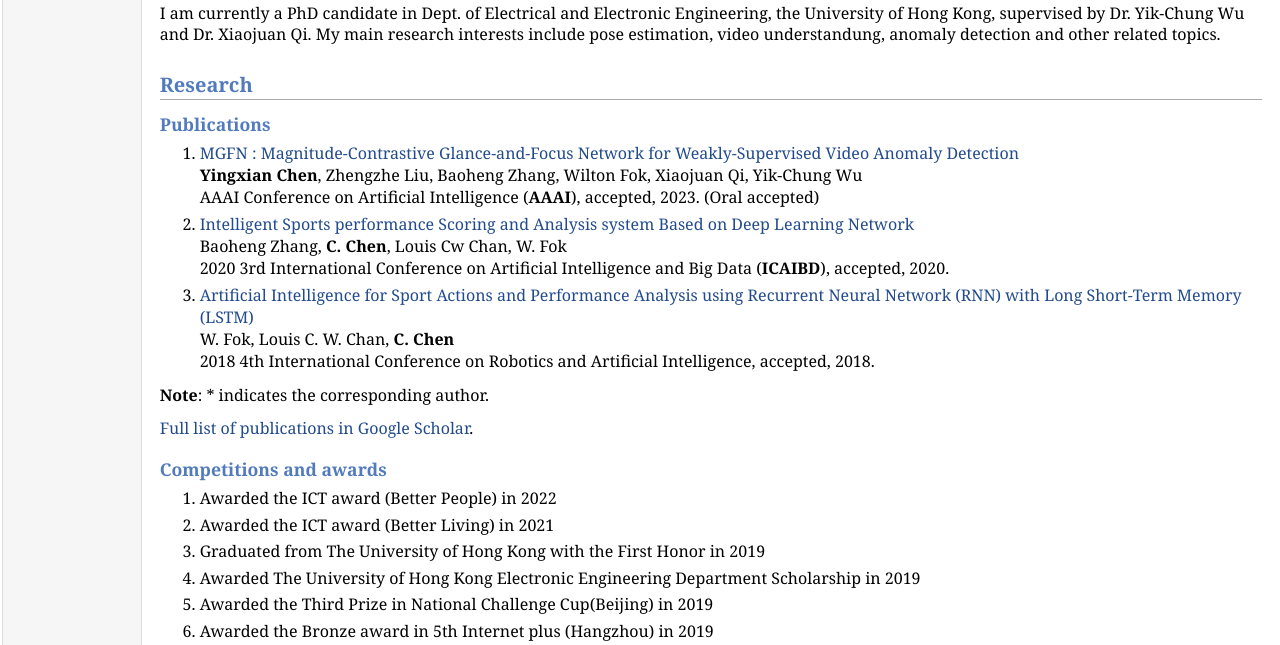
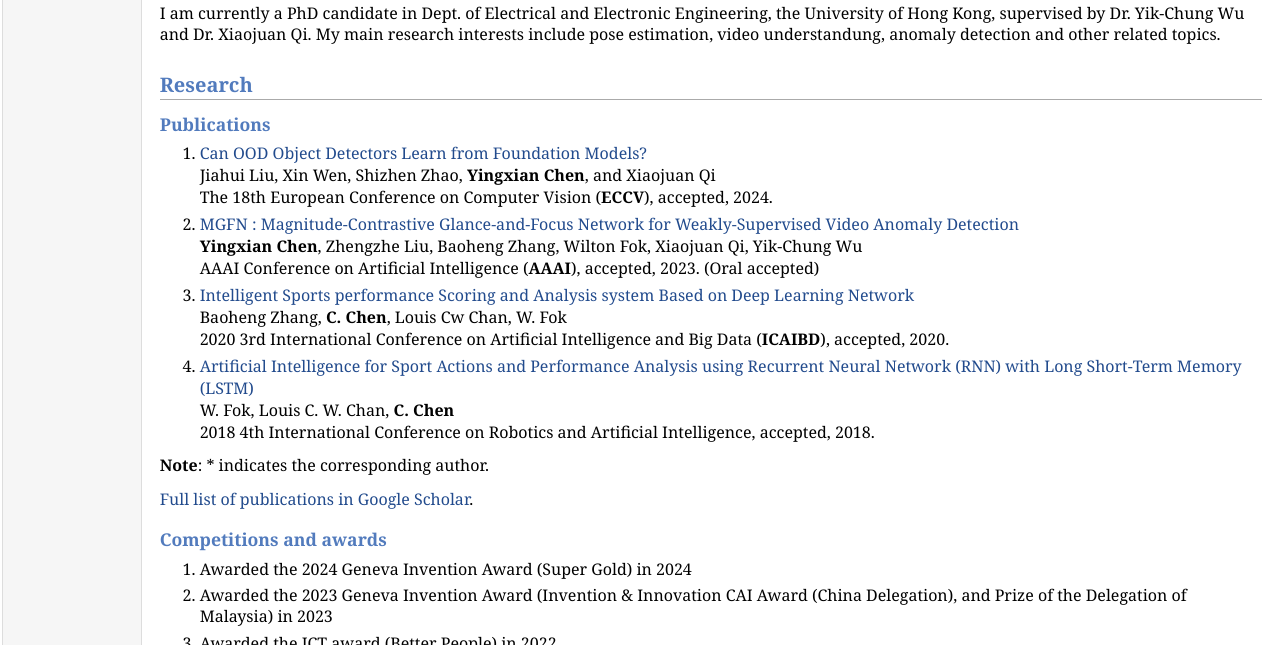
Before and after one commit to carolchenyx/YingxianChen.github.io, a plain HTML site: page index.html in a window 1280 px wide. Shown: the part 301-946 px from the top of the page. Drawn offline with Linux system fonts and the light colour scheme.

Commit message:
Update index.html

```diff
--- a/index.html
+++ b/index.html
@@ -37,6 +37,14 @@ E-mail: <a href="mailto:carolcyx@hku.hk">carolcyx@hku.hk</a></p>
 <h3>Publications </h3>
 <ol>
     <li>
+      <a href="https://wen-xin.info/res/papers/ECCV_2024_SyncOOD_paper.pdf">Can OOD Object Detectors Learn from Foundation Models?
+     </br></a>
+      Jiahui Liu, Xin Wen, Shizhen Zhao, <b>Yingxian Chen</b>, and Xiaojuan Qi</br>
+     The 18th European Conference on Computer Vision (<b>ECCV</b>), accepted, 2024.</br>
+      <p style="margin-top:3px"></p>
+      </p>
+    </li>
+    <li>
       <a href="https://arxiv.org/abs/2211.15098">MGFN : Magnitude-Contrastive Glance-and-Focus Network for Weakly-Supervised Video Anomaly Detection
      </br></a>
       <b>Yingxian Chen</b>, Zhengzhe Liu, Baoheng Zhang, Wilton Fok, Xiaojuan Qi, Yik-Chung Wu</br>
@@ -68,6 +76,8 @@ E-mail: <a href="mailto:carolcyx@hku.hk">carolcyx@hku.hk</a></p>
 
 <h3>Competitions and awards</h3>
 <ol>
+<li><p>Awarded the 2024 Geneva Invention Award (Super Gold) in 2024</p></li>
+<li><p>Awarded the 2023 Geneva Invention Award (Invention & Innovation CAI Award (China Delegation), and Prize of the Delegation of Malaysia) in 2023</p></li>
 <li><p>Awarded the ICT award (Better People) in 2022</p></li>
 <li><p>Awarded the ICT award (Better Living) in 2021</p></li>
 <li><p>Graduated from The University of Hong Kong with the First Honor in 2019</p></li>
```
